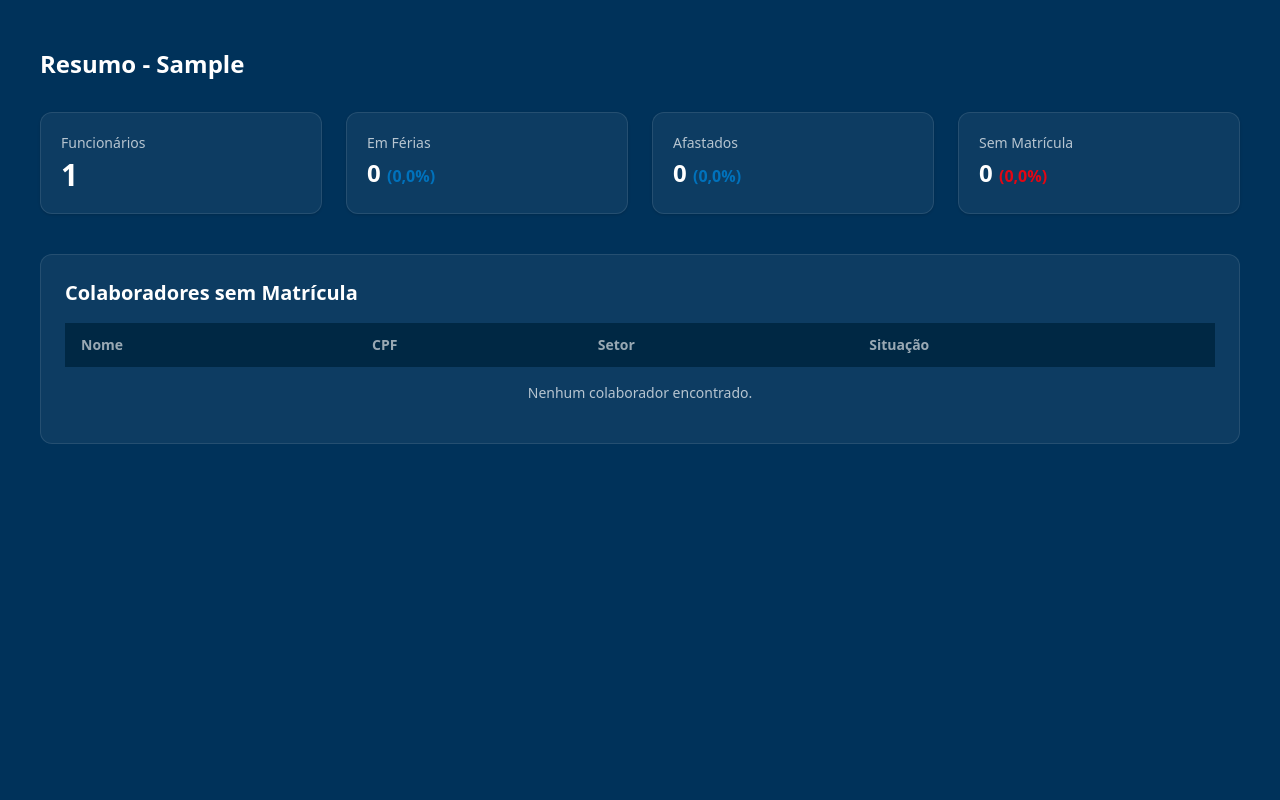
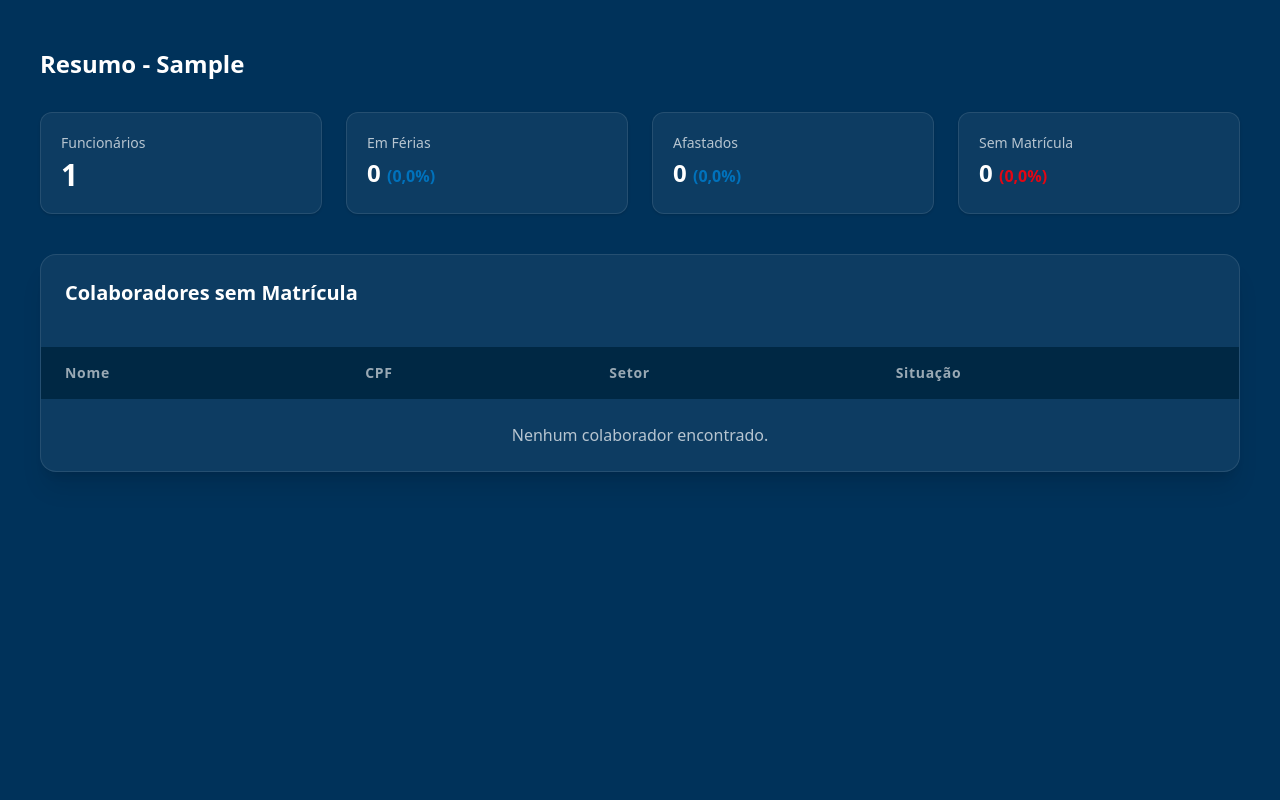
Before and after one commit to RiqueAlvess/portal, a Django app: page /dashboard/ in a window 1280 px wide. Shown: the part 66-866 px from the top of the page. Run offline with Django 5.2, Linux system fonts and the light colour scheme; a user stored in the database is signed in; tables that the repository leaves empty hold one stand-in row (values such as "Sample post").

Commit message:
Updt: Table Dashboard

```diff
--- a/dashboard/templates/dashboard.html
+++ b/dashboard/templates/dashboard.html
@@ -24,29 +24,39 @@
       </div>
     </div>
 
-    <div class="bg-white/5 border border-white/10 rounded-xl p-6">
-      <h2 class="text-xl text-white font-semibold mb-4">Colaboradores sem Matrícula</h2>
+    <div class="bg-white/5 border border-white/10 rounded-2xl shadow-xl overflow-hidden">
+      <div class="p-6">
+        <h2 class="text-xl text-white font-semibold mb-4">Colaboradores sem Matrícula</h2>
+      </div>
       <div class="overflow-x-auto">
-        <table class="min-w-full text-left text-sm text-white/90">
-          <thead class="bg-[#002844] text-white/60">
+        <table class="w-full border-collapse">
+          <thead class="bg-[#002844]">
             <tr>
-              <th class="py-3 px-4">Nome</th>
-              <th class="py-3 px-4">CPF</th>
-              <th class="py-3 px-4">Setor</th>
-              <th class="py-3 px-4">Situação</th>
+              <th class="text-left px-6 py-4 text-white/60 text-sm tracking-wider">Nome</th>
+              <th class="text-left px-6 py-4 text-white/60 text-sm tracking-wider">CPF</th>
+              <th class="text-left px-6 py-4 text-white/60 text-sm tracking-wider">Setor</th>
+              <th class="text-left px-6 py-4 text-white/60 text-sm tracking-wider">Situação</th>
             </tr>
           </thead>
           <tbody class="divide-y divide-white/10">
             {% for f in colaboradores_sem_matricula %}
-            <tr class="hover:bg-white/10">
-              <td class="py-3 px-4">{{ f.NOME }}</td>
-              <td class="py-3 px-4">{{ f.CPF }}</td>
-              <td class="py-3 px-4">{{ f.NOMESETOR }}</td>
-              <td class="py-3 px-4">{{ f.SITUACAO }}</td>
+            <tr class="hover:bg-white/5 transition-colors">
+              <td class="flex items-center gap-2 px-6 py-4 text-white/90">
+                <svg xmlns="http://www.w3.org/2000/svg" width="18" height="18" viewBox="0 0 24 24" fill="none" stroke="currentColor" stroke-width="2" stroke-linecap="round" stroke-linejoin="round" class="text-white/60">
+                  <path d="M19 21v-2a4 4 0 0 0-4-4H9a4 4 0 0 0-4 4v2"></path>
+                  <circle cx="12" cy="7" r="4"></circle>
+                </svg>
+                {{ f.NOME }}
+              </td>
+              <td class="px-6 py-4 text-white/90">{{ f.CPF }}</td>
+              <td class="px-6 py-4 text-white/90">{{ f.NOMESETOR }}</td>
+              <td class="px-6 py-4">
+                <span class="bg-[#E30613]/90 text-white px-3 py-1 rounded-full text-xs font-bold">{{ f.SITUACAO }}</span>
+              </td>
             </tr>
             {% empty %}
             <tr>
-              <td colspan="4" class="text-center py-4 text-white/70">Nenhum colaborador encontrado.</td>
+              <td colspan="4" class="text-center py-6 text-white/70">Nenhum colaborador encontrado.</td>
             </tr>
             {% endfor %}
           </tbody>
```
